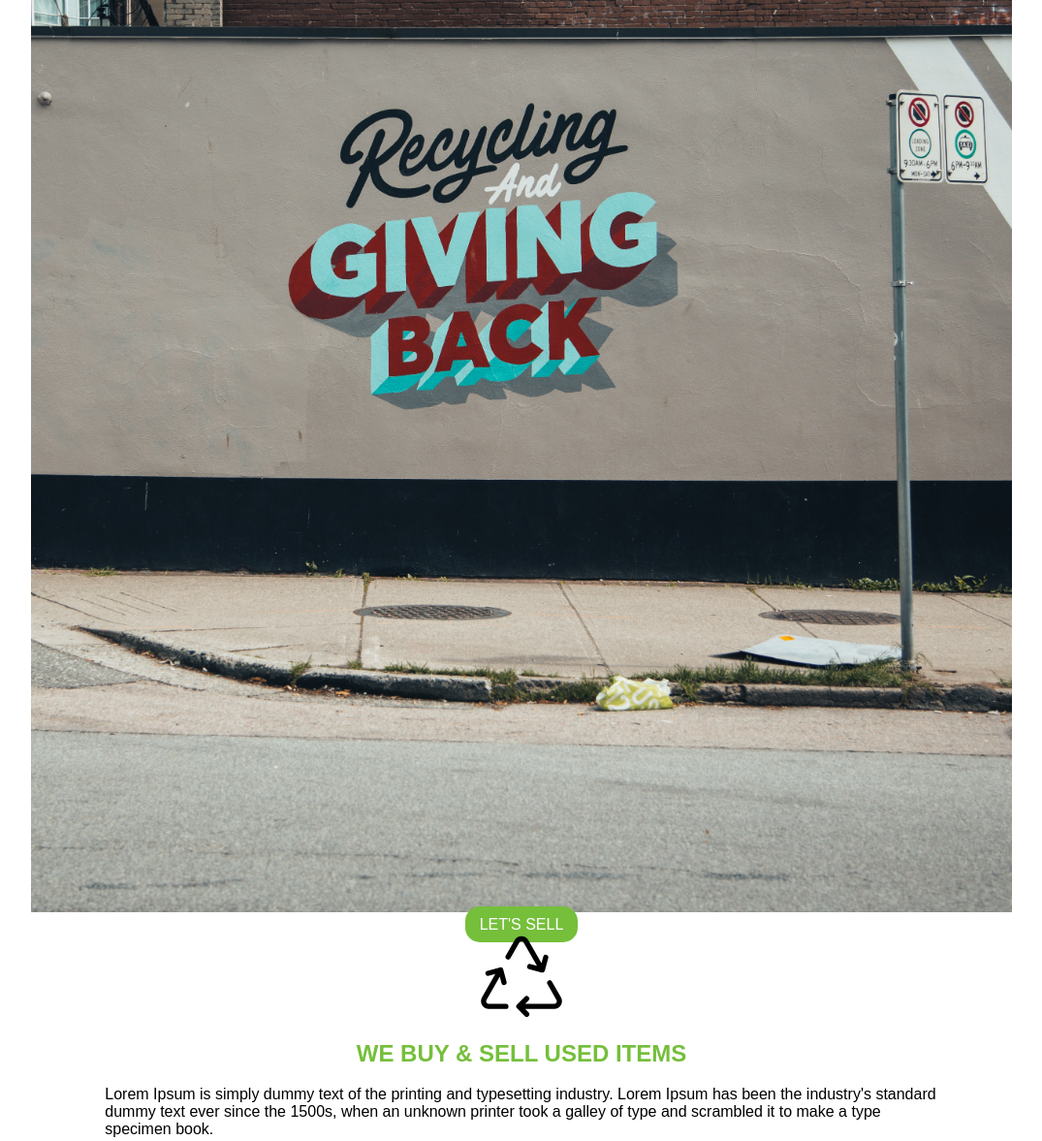
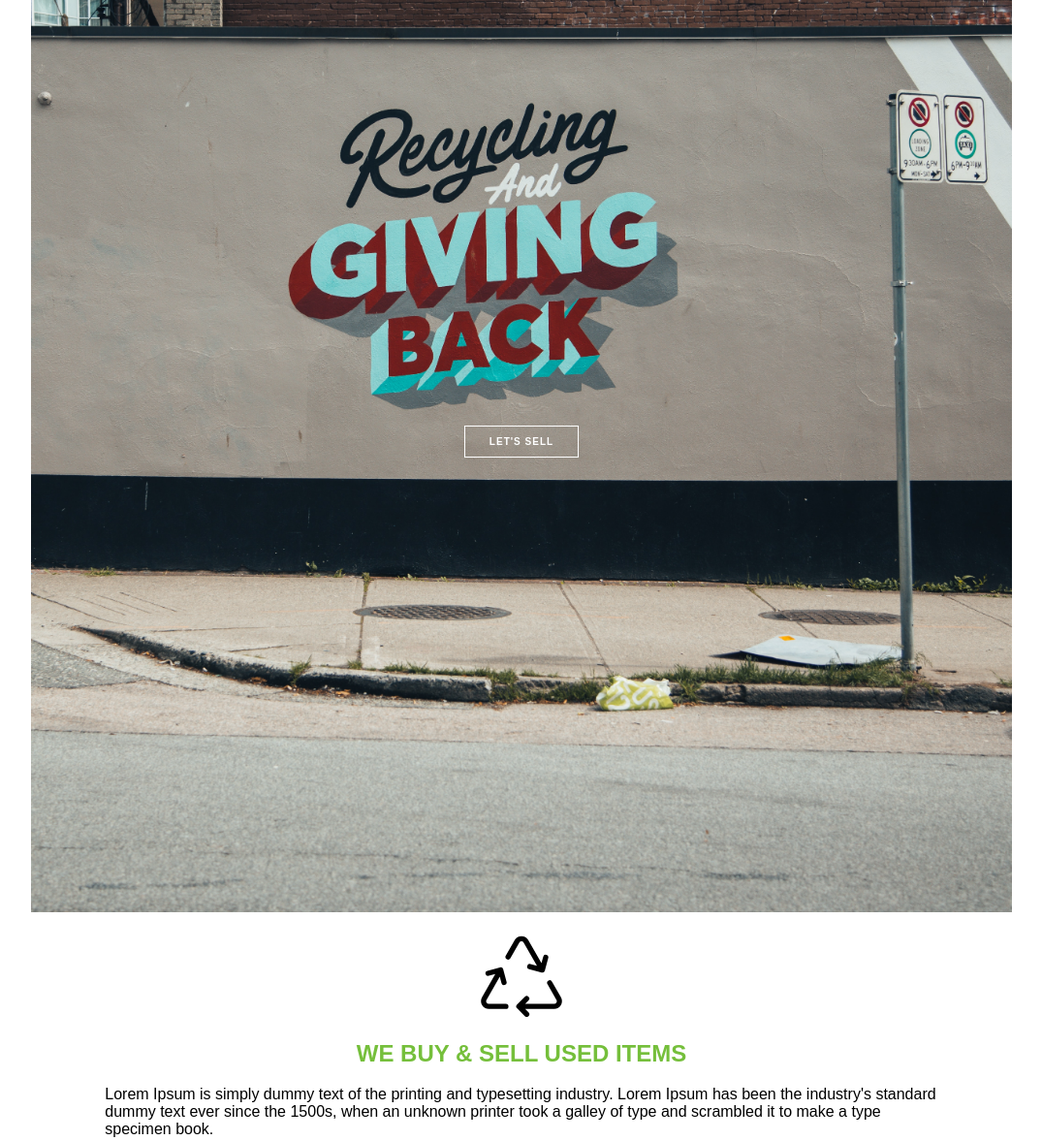
Before and after one commit to patelkvraj/StillShine, a PHP site: page / in a window 1280 px wide. Shown: the part 152-1329 px from the top of the page at 97% size, without its empty margins (102-1177 px from the left). Run offline with PHP 8.4, Linux system fonts and the light colour scheme.

Commit message:
Update button_lets_sell styles for improved visibility and interaction

```diff
--- a/style.css
+++ b/style.css
@@ -126,7 +126,17 @@ h1 {
 
 .button_lets_sell {
     text-decoration: none;
-    /* background-color: transparent; */
+    position: relative;
+    bottom: 500px;
+    background-color: transparent;
+    border: 1.5px solid white;
+    border-radius: 0 !important;
+    transition: all 0.3s ease-in-out;
+    font-size: x-small;
+    letter-spacing: 1px;
+    padding-left: 25px;
+    padding-right: 25px;
+    font-weight: bold;
 }
 .button_lets_sell:hover {
     background-color: white;
```
